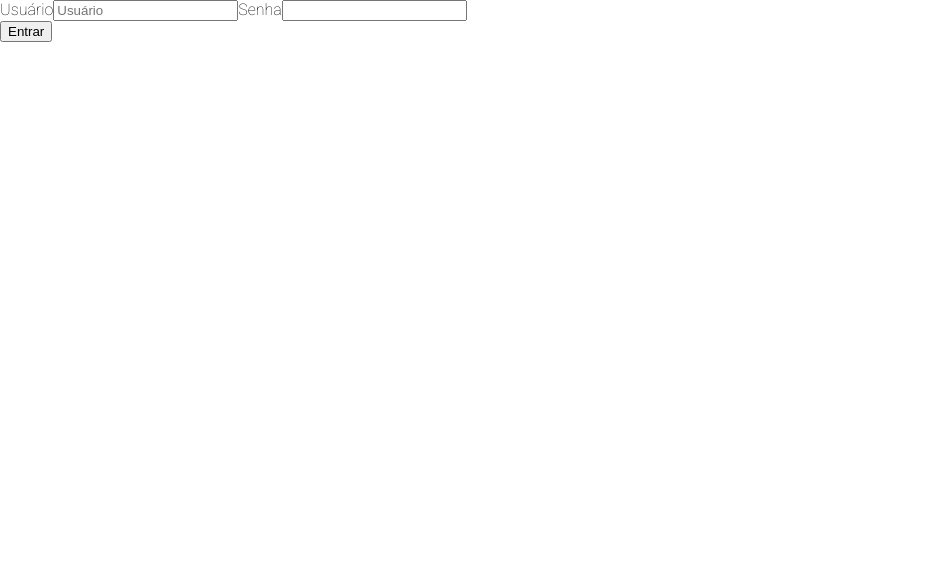
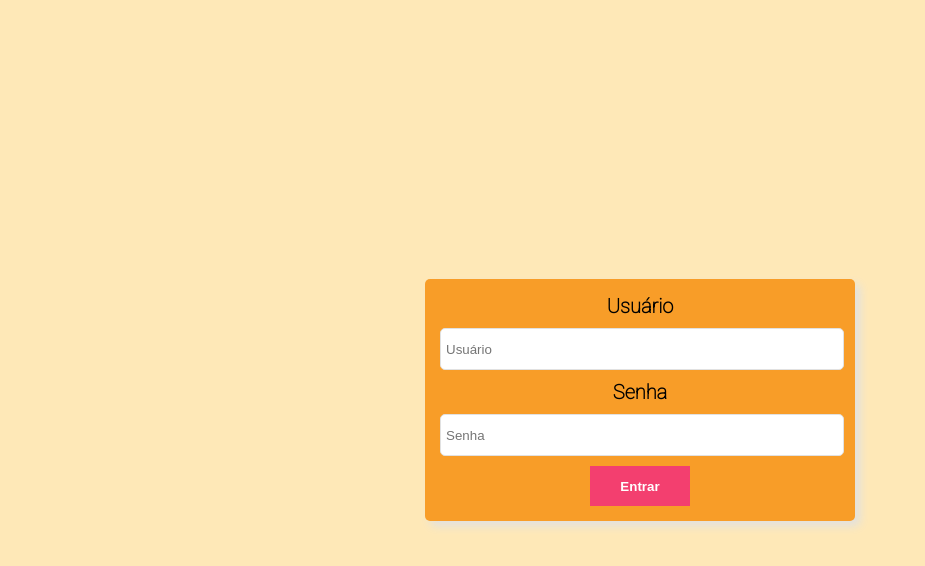
Before and after one commit to marcusvfgaldino/TestePratico, a React (Create React App) app: page /login in a window 1280 px wide. Shown: the top 566 px of the page, without its empty margins (0-925 px from the left). Built offline with nearby package versions, Linux system fonts and the light colour scheme.

Commit message:
Login page styling

```diff
--- a/src/App.scss
+++ b/src/App.scss
@@ -16,3 +16,63 @@ body {
     margin: 0;
     font-family: 'Roboto', sans-serif;
 }
+
+/**** Login styles ****/
+
+.login__section {
+    background-color: $secundary_color;
+    height: 100vh;
+    display: flex;
+    flex-direction: row;
+    justify-content: center;
+    align-items: center;
+
+    .box__login {
+        background-color: $tertiary_color;
+        margin: 0 auto;
+        width: 50vh;
+        padding: 15px;
+        border-radius: 5px;
+        box-shadow: 5px 5px 10px #e1e1e1;
+
+        .login__label {
+            text-align: center;
+        }
+
+        .login__label, .login__input {
+            margin-bottom: 10px;
+        }
+
+        label, input {
+            width: 98%;
+        }
+
+        label {
+            font-size: 20px;
+            font-weight: bold;
+        }
+
+        input {
+            height: 30px;
+            border: 1px solid #e1e1e1;
+            border-radius: 5px;
+            padding: 5px;
+        }
+
+        .btn_login {
+            display: block;
+            margin: 0 auto;
+            background: $primary_color;
+            color: #fff;
+            font-weight: bold;
+            border: none;
+            width: 100px;
+            height: 40px;
+            cursor: pointer;
+
+            &:hover {
+                background-color: $quaternary_color;
+            }
+        }
+    }
+}
--- a/src/Pages/Home/index.js
+++ b/src/Pages/Home/index.js
@@ -1,5 +1,4 @@
-import { Link } from "react-router-dom";
-import './global.scss';
+import { Link } from "react-router-dom"
 
 const Home = () => {
     return (
--- a/src/Pages/Login/index.js
+++ b/src/Pages/Login/index.js
@@ -1,6 +1,5 @@
 import LoginButton from "../../components/LoginButton";
 import LoginForm from "../../components/LoginForm";
-import './global.scss';
 
 const Login = () => {
     return (
--- a/src/components/LoginButton.js
+++ b/src/components/LoginButton.js
@@ -1,6 +1,6 @@
 const LoginButton = () => {
     return (
-        <button>Entrar</button>
+        <button className="btn_login">Entrar</button>
     );
 }
 
--- a/src/components/LoginForm.js
+++ b/src/components/LoginForm.js
@@ -1,10 +1,18 @@
 const LoginForm = () => {
     return (
         <div className="login__form">
-            <label>Usuário</label>
-            <input type="text" placeholder="Usuário"></input>
-            <label>Senha</label>
-            <input type="password"></input>
+            <div className="login__label">
+                <label>Usuário</label>
+            </div>
+            <div className="login__input">
+                <input type="text" placeholder="Usuário"></input>
+            </div>
+            <div className="login__label">
+                <label>Senha</label>
+            </div>
+            <div className="login__input">
+                <input type="password" placeholder="Senha"></input>
+            </div>
         </div>
     );
 }
```
Also changed, not shown: src/Pages/Home/global.scss (deleted), src/Pages/Login/global.scss (deleted).
